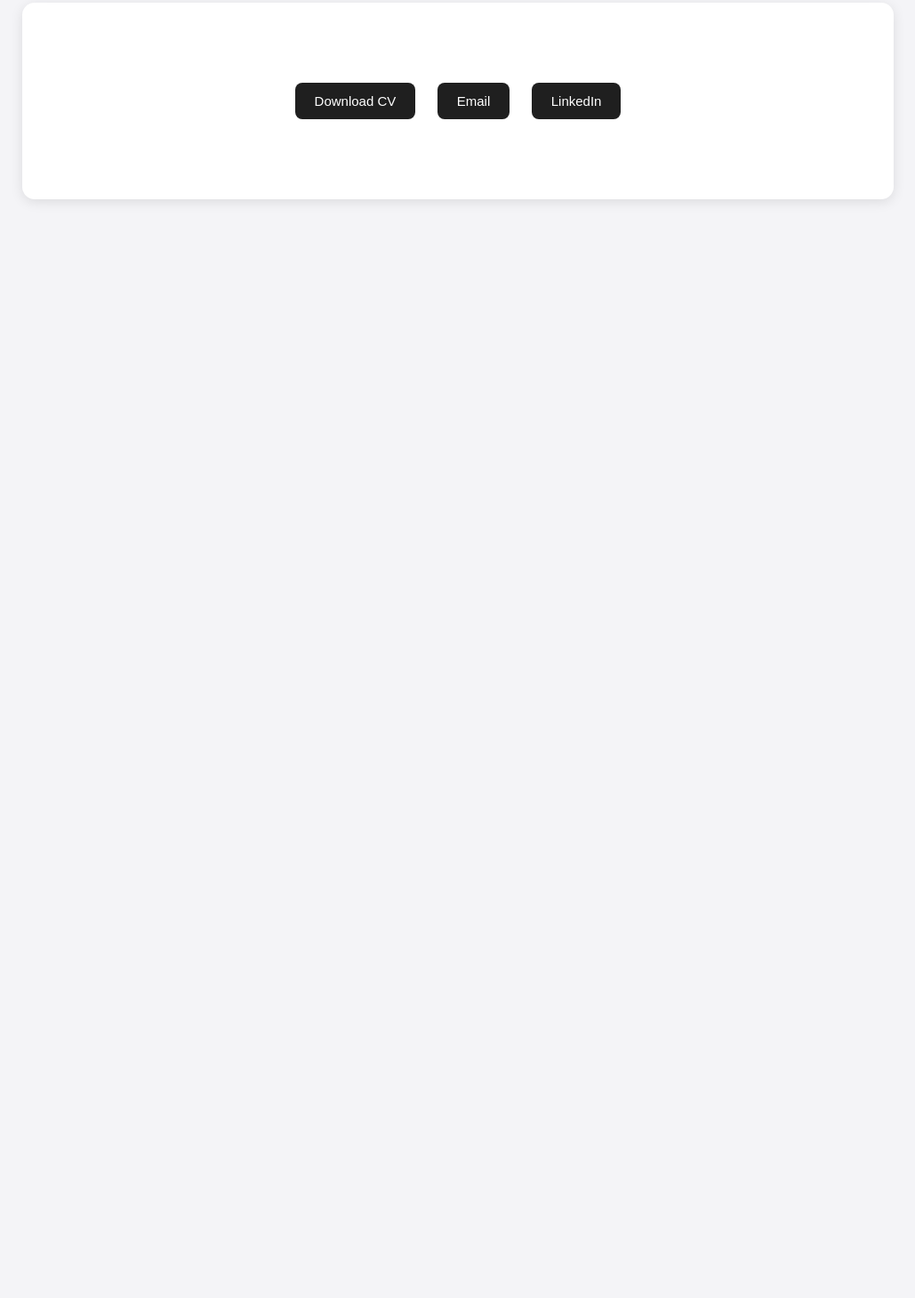
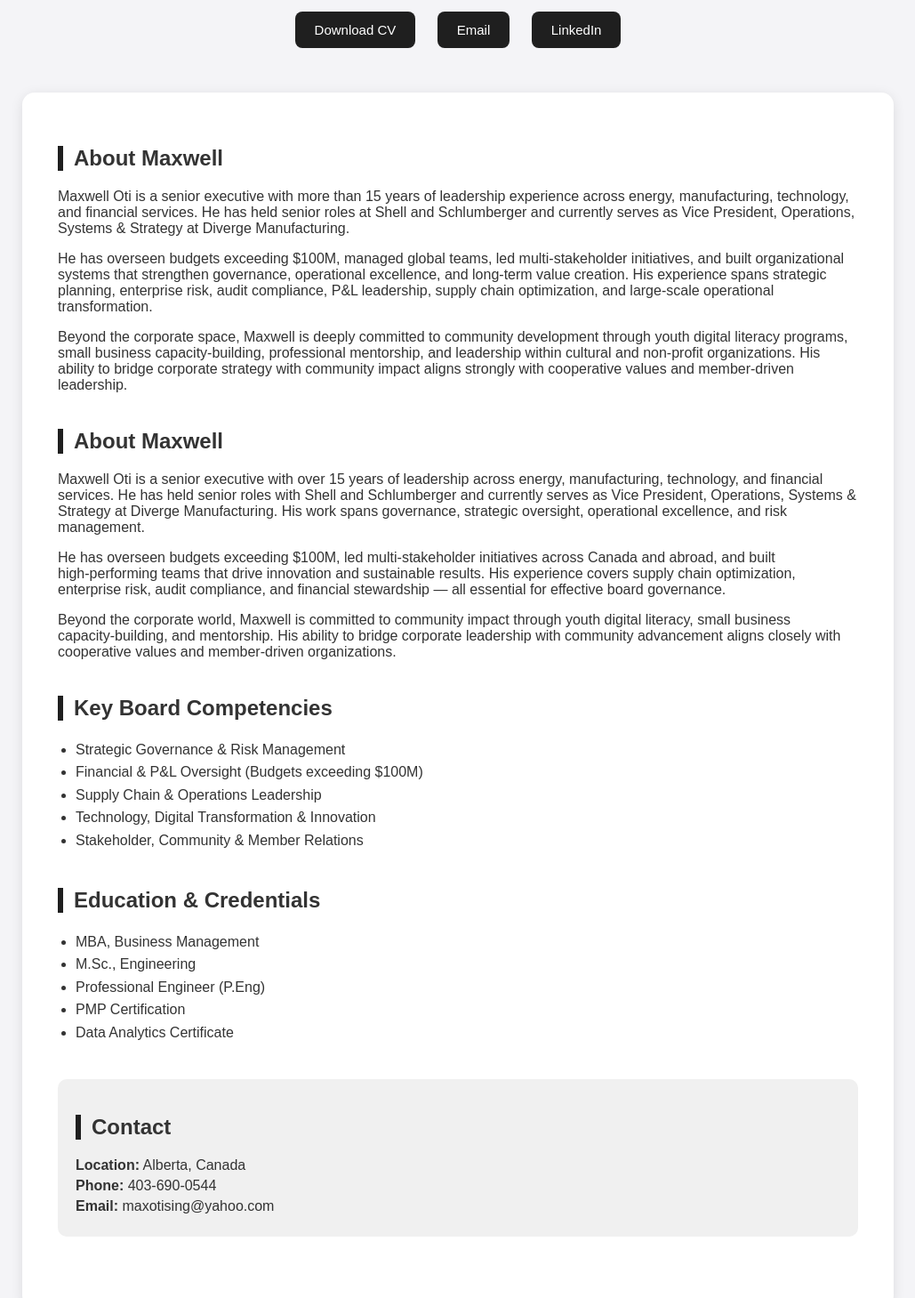
Before and after one commit to maxotising/maxwell-landing-page, a plain HTML site: page index.html in a window 1280 px wide. Shown: the part 641-2100 px from the top of the page at 89% size, without its empty margins (125-1154 px from the left). Before the commit the page ends 905 px from the top, so only its background shows below. Drawn offline with Linux system fonts and the light colour scheme.

Commit message:
Update index.html

```diff
--- a/index.html
+++ b/index.html
@@ -1,4 +1,3 @@
-
 <!DOCTYPE html>
 <html lang="en">
 <head>
@@ -11,30 +10,80 @@ body { font-family: Arial, sans-serif; margin: 0; padding: 0; background: #f4f4f
     .header h1 { font-size: 32px; margin-bottom: 10px; }
     .header p { font-size: 18px; opacity: 0.9; }
     .photo img { width: 260px; border-radius: 12px; box-shadow: 0 4px 18px rgba(0,0,0,0.25); margin-top: 20px; }
+
     .container { max-width: 900px; margin: 40px auto; background: #fff; padding: 40px; border-radius: 14px; box-shadow: 0 3px 14px rgba(0,0,0,0.1); }
     .section { margin-bottom: 40px; }
     h2 { border-left: 6px solid #1f1f1f; padding-left: 12px; font-size: 24px; margin-bottom: 20px; }
+    ul { padding-left: 20px; line-height: 1.6; }
+
+    .contact { background: #f0f0f0; padding: 20px; border-radius: 10px; }
+    .contact p { margin: 5px 0; }
+
+    /* subtle accent */
+    .accent { color: #1f1f1f; font-weight: bold; }
 .btn { display:inline-block; margin:10px; padding:12px 22px; background:#1f1f1f; color:#fff; text-decoration:none; border-radius:8px; font-size:15px; }
 .btn:hover { background:#3b3b3b; }
 </style>
 </head>
 <body>
-
   <div class="header">
     <h1>Maxwell Oti, M.Sc., MBA, P.Eng, PMP</h1>
     <p>Visionary Executive & Strategic Board Director</p>
     <div class="photo">
-    <img src="headshot.jpg" alt="Headshot">
+      <img src="headshot.jpg" alt="Maxwell Oti Headshot">
     </div>
 </div>
 
+<div class="section" style="text-align:center; margin:40px 0;">
+  <a href=\"Resume for Board Director - COOP.pdf\" download class="btn">Download CV</a>
+  <a href="mailto:maxotising@yahoo.com" class="btn">Email</a>
+  <a href=\"https://www.linkedin.com/in/maxwell-oti-71866650\" class="btn">LinkedIn</a>
+
+</div>
+
   <div class="container">
-  <div class="section" style="text-align:center; margin:40px 0;">
-    <a href="Resume.pdf" download class="btn" target="_blank">Download CV</a>
-    <a href="mailto:maxotising@yahoo.com" class="btn" target="_blank">Email</a>
-    <a href="https://www.linkedin.com/in/maxwell-oti-71866650" class="btn" target="_blank">LinkedIn</a>
+
+    <div class="section">
+      <h2>About Maxwell</h2>
+      <p>Maxwell Oti is a senior executive with more than 15 years of leadership experience across energy, manufacturing, technology, and financial services. He has held senior roles at Shell and Schlumberger and currently serves as Vice President, Operations, Systems & Strategy at Diverge Manufacturing.</p>
+      <p>He has overseen budgets exceeding $100M, managed global teams, led multi‑stakeholder initiatives, and built organizational systems that strengthen governance, operational excellence, and long‑term value creation. His experience spans strategic planning, enterprise risk, audit compliance, P&L leadership, supply chain optimization, and large‑scale operational transformation.</p>
+      <p>Beyond the corporate space, Maxwell is deeply committed to community development through youth digital literacy programs, small business capacity‑building, professional mentorship, and leadership within cultural and non‑profit organizations. His ability to bridge corporate strategy with community impact aligns strongly with cooperative values and member‑driven leadership.</p>
+    </div>
+    <div class="section">
+      <h2>About Maxwell</h2>
+      <p>Maxwell Oti is a senior executive with over 15 years of leadership across energy, manufacturing, technology, and financial services. He has held senior roles with Shell and Schlumberger and currently serves as Vice President, Operations, Systems & Strategy at Diverge Manufacturing. His work spans governance, strategic oversight, operational excellence, and risk management.</p>
+      <p>He has overseen budgets exceeding $100M, led multi‑stakeholder initiatives across Canada and abroad, and built high‑performing teams that drive innovation and sustainable results. His experience covers supply chain optimization, enterprise risk, audit compliance, and financial stewardship — all essential for effective board governance.</p>
+      <p>Beyond the corporate world, Maxwell is committed to community impact through youth digital literacy, small business capacity‑building, and mentorship. His ability to bridge corporate leadership with community advancement aligns closely with cooperative values and member‑driven organizations.</p>
+    </div>
+
+    <div class="section">
+      <h2>Key Board Competencies</h2>
+      <ul>
+        <li>Strategic Governance & Risk Management</li>
+        <li>Financial & P&amp;L Oversight (Budgets exceeding $100M)</li>
+        <li>Supply Chain & Operations Leadership</li>
+        <li>Technology, Digital Transformation & Innovation</li>
+        <li>Stakeholder, Community & Member Relations</li>
+      </ul>
+    </div>
+
+    <div class="section">
+      <h2>Education & Credentials</h2>
+      <ul>
+        <li>MBA, Business Management</li>
+        <li>M.Sc., Engineering</li>
+        <li>Professional Engineer (P.Eng)</li>
+        <li>PMP Certification</li>
+        <li>Data Analytics Certificate</li>
+      </ul>
+    </div>
+
+    <div class="section contact">
+      <h2>Contact</h2>
+      <p><strong>Location:</strong> Alberta, Canada</p>
+      <p><strong>Phone:</strong> 403-690-0544</p>
+      <p><strong>Email:</strong> maxotising@yahoo.com</p>
     </div>
   </div>
-
 </body>
 </html>
```
Lines whose indentation alone changed are shown as unchanged.
